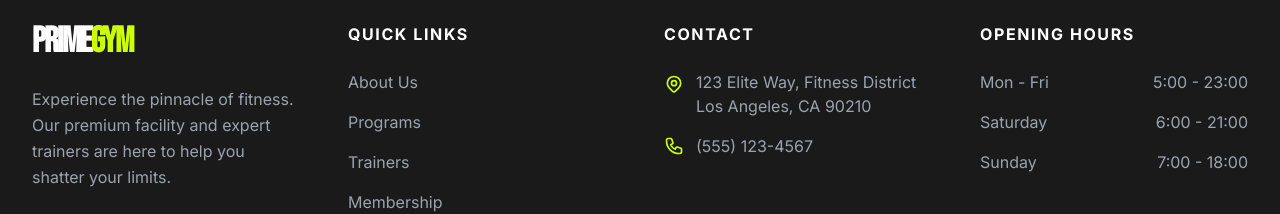
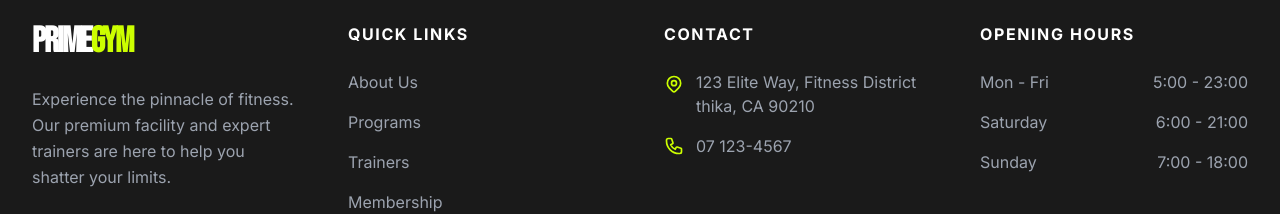
Before and after one commit to muasyamuthengi-gif/market, a React (Vite) app: page /#/contact in a window 1280 px wide. Shown: the part 1833-2047 px from the top of the page. Built offline with nearby package versions, Linux system fonts and the light colour scheme.

Commit message:
Update Footer.tsx

```diff
--- a/components/Footer.tsx
+++ b/components/Footer.tsx
@@ -48,13 +48,13 @@ const Footer: React.FC = () => {
                   <path strokeLinecap="round" strokeLinejoin="round" strokeWidth={2} d="M17.657 16.657L13.414 20.9a1.998 1.998 0 01-2.827 0l-4.244-4.243a8 8 0 1111.314 0z" />
                   <path strokeLinecap="round" strokeLinejoin="round" strokeWidth={2} d="M15 11a3 3 0 11-6 0 3 3 0 016 0z" />
                 </svg>
-                <span>123 Elite Way, Fitness District<br />Los Angeles, CA 90210</span>
+                <span>123 Elite Way, Fitness District<br />thika, CA 90210</span>
               </li>
               <li className="flex items-center space-x-3">
                 <svg className="w-5 h-5 text-primary" fill="none" stroke="currentColor" viewBox="0 0 24 24">
                   <path strokeLinecap="round" strokeLinejoin="round" strokeWidth={2} d="M3 5a2 2 0 012-2h3.28a1 1 0 01.948.684l1.498 4.493a1 1 0 01-.502 1.21l-2.257 1.13a11.042 11.042 0 005.516 5.516l1.13-2.257a1 1 0 011.21-.502l4.493 1.498a1 1 0 01.684.949V19a2 2 0 01-2 2h-1C9.716 21 3 14.284 3 6V5z" />
                 </svg>
-                <span>(555) 123-4567</span>
+                <span>07 123-4567</span>
               </li>
             </ul>
           </div>
```
